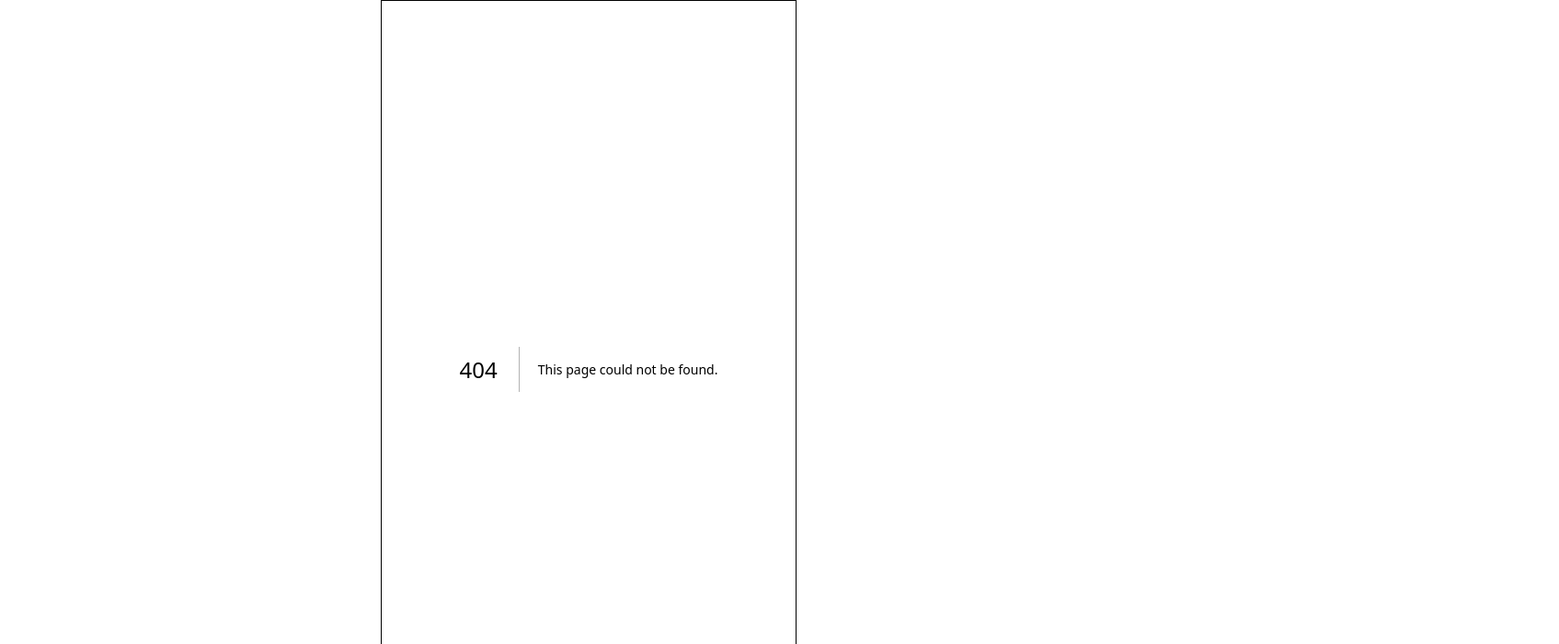
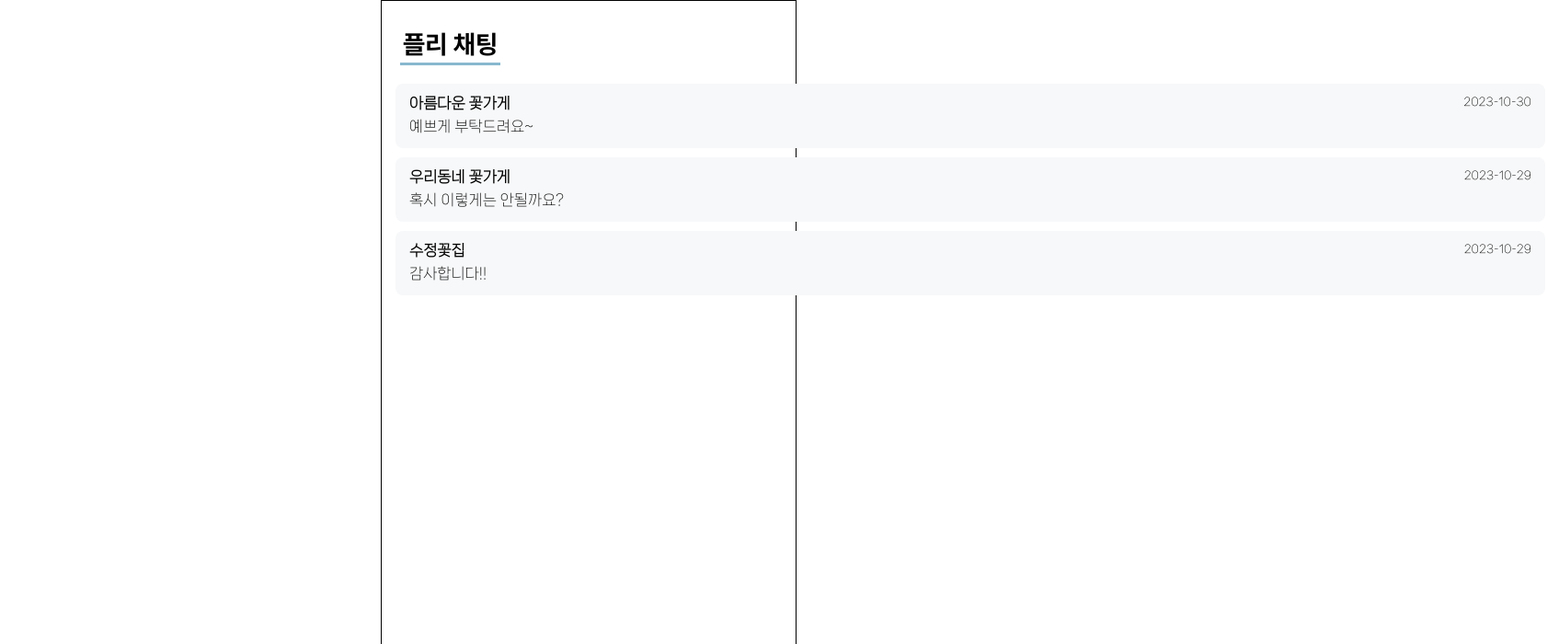
Before and after one commit to Devwooki/Flowerly, a Next.js app in the folder Frontend/: page /chatting in a window 1280 px wide. Before the commit this address had no page. Shown: the top 700 px of the page at 92% size, 1695 px wide, since content can reach past the window. Built offline with nearby package versions, Linux system fonts and the light colour scheme.

Commit message:
feat: 채팅방 목록 화면 디자인

```diff
--- /dev/null
+++ b/Frontend/src/components/chatting/ChattingList.tsx
@@ -0,0 +1,53 @@
+import React, { useState } from "react";
+import style from "./style/ChattingList.module.css";
+
+import ChattingListCard from "./ChattingListCard";
+
+type Chatting = {
+  chattingId: number;
+  lastChattingTime: string;
+  lastChattingMessage: string;
+  opponentMemberId: number;
+  opponentName: string;
+};
+
+const ChattingList = () => {
+  const [chattings, setChattings] = useState<Chatting[]>([
+    {
+      chattingId: 1,
+      lastChattingTime: "2023-10-30",
+      lastChattingMessage: "예쁘게 부탁드려요~",
+      opponentMemberId: 1,
+      opponentName: "아름다운 꽃가게",
+    },
+    {
+      chattingId: 2,
+      lastChattingTime: "2023-10-29",
+      lastChattingMessage: "혹시 이렇게는 안될까요?",
+      opponentMemberId: 2,
+      opponentName: "우리동네 꽃가게",
+    },
+    {
+      chattingId: 3,
+      lastChattingTime: "2023-10-29",
+      lastChattingMessage: "감사합니다!!",
+      opponentMemberId: 3,
+      opponentName: "수정꽃집",
+    },
+  ]);
+
+  return (
+    <>
+      <div className={style.header}>
+        <div className={style.headerTitle}>플리 채팅</div>
+      </div>
+      <div className={style.container}>
+        {chattings.map((chatting, idx) => {
+          return <ChattingListCard chattingData={chatting}></ChattingListCard>;
+        })}
+      </div>
+    </>
+  );
+};
+
+export default ChattingList;
--- /dev/null
+++ b/Frontend/src/components/chatting/ChattingListCard.tsx
@@ -0,0 +1,31 @@
+import React from "react";
+
+import style from "./style/ChattingListCard.module.css";
+
+type ChattingProps = {
+  chattingData: {
+    chattingId: number;
+    lastChattingTime: string;
+    lastChattingMessage: string;
+    opponentMemberId: number;
+    opponentName: string;
+  };
+};
+
+const ChattingListCard: React.FC<ChattingProps> = ({ chattingData }) => {
+  return (
+    <>
+      <div className={style.cardMain}>
+        <div className={style.cardTop}>
+          <div className={style.opponentName}>{chattingData.opponentName}</div>
+          <div className={style.time}>{chattingData.lastChattingTime}</div>
+        </div>
+        <div className={style.cardBottom}>
+          <div>{chattingData.lastChattingMessage}</div>
+        </div>
+      </div>
+    </>
+  );
+};
+
+export default ChattingListCard;
--- /dev/null
+++ b/Frontend/src/components/chatting/style/ChattingList.module.css
@@ -0,0 +1,31 @@
+.header {
+  position: absolute;
+  display: flex;
+  justify-content: space-between;
+  height: 80px;
+  width: 100%;
+  z-index: 10;
+}
+
+.headerTitle {
+  margin-top: 30px;
+  font-size: 28px;
+  font-weight: bold;
+  height: 32px;
+  margin-left: 20px;
+  padding: 0 3px 5px;
+  font-family: "Pretendard-Bold";
+  border-bottom: 3px solid var(--blue);
+}
+
+.container {
+  position: absolute;
+  margin-top: 80px;
+  padding-top: 10px;
+  width: 100%;
+  overflow: scroll;
+  height: calc(100vh - 135px);
+  display: flex;
+  flex-direction: column;
+  align-items: center;
+}
--- /dev/null
+++ b/Frontend/src/components/chatting/style/ChattingListCard.module.css
@@ -0,0 +1,28 @@
+.cardMain {
+  box-sizing: border-box;
+  width: calc(100% - 30px);
+  height: 70px;
+  border-radius: 8px;
+  background-color: #f7f8f9;
+  padding: 10px 15px;
+  margin-bottom: 10px;
+  /* font-family: "NanumSquareNeoOTF-Rg"; */
+}
+
+.cardTop {
+  display: flex;
+  justify-content: space-between;
+}
+
+.opponentName {
+  font-weight: 700;
+}
+
+.cardTop,
+.cardBottom {
+  padding: 3px 0;
+}
+
+.time {
+  font-size: 12px;
+}
--- /dev/null
+++ b/Frontend/src/pages/chatting/index.tsx
@@ -0,0 +1,13 @@
+import React, { useState } from "react";
+
+import ChattingList from "@/components/chatting/ChattingList";
+
+const ChattingMain = () => {
+  return (
+    <>
+      <ChattingList />
+    </>
+  );
+};
+
+export default ChattingMain;
```
Also changed, not shown: Frontend/src/components/chatting/ChattingRoom.tsx (added, +7 -0 lines), Frontend/src/pages/chatting/room/index.tsx (added, +11 -0 lines).
